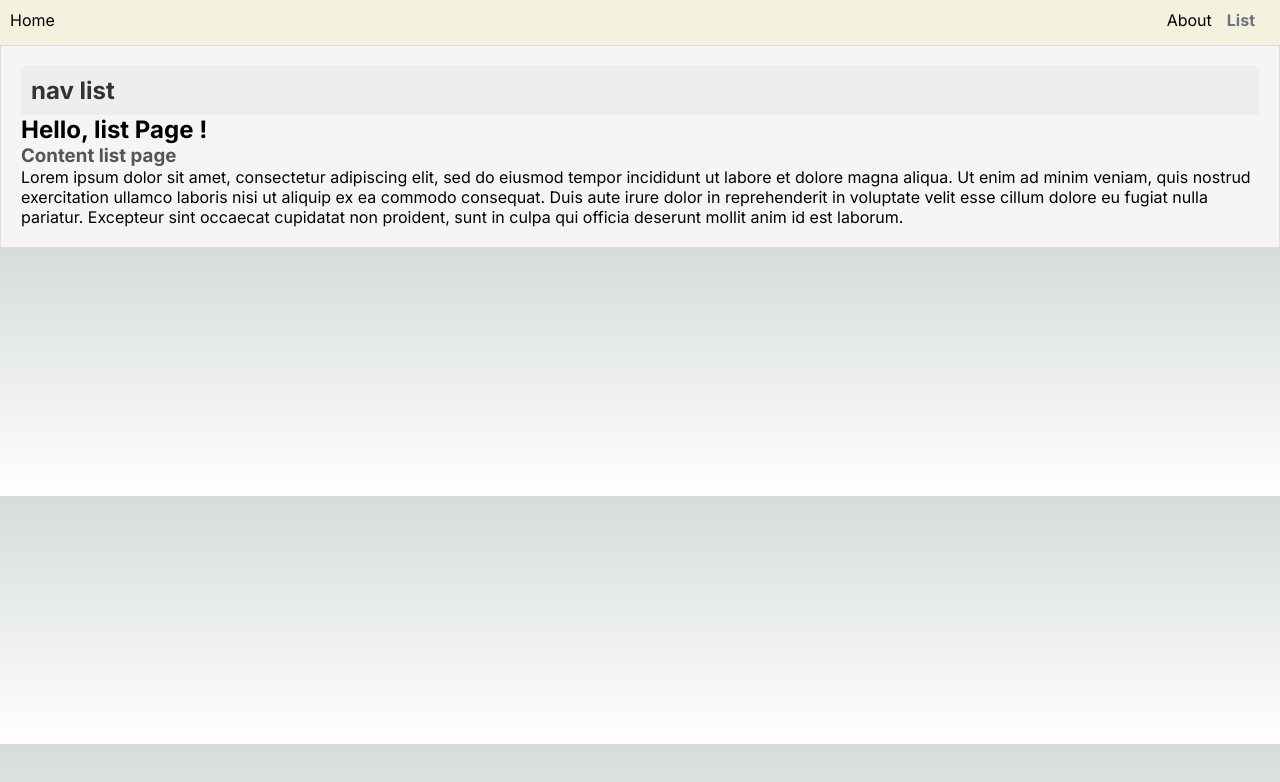
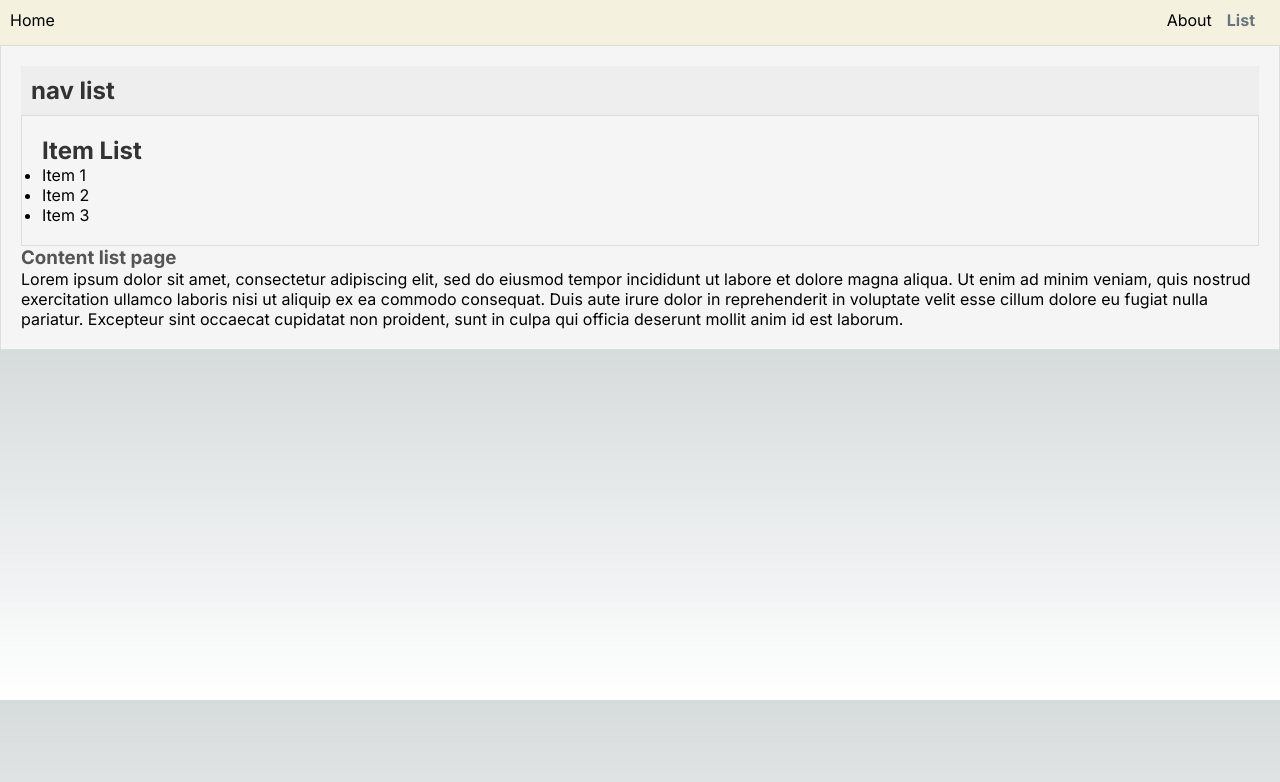
Before and after one commit to GeorginaBerrezel/next-app, a Next.js app in the folder my-app/: page /list in a window 1280 px wide. Shown: the top 782 px of the page. Built offline with nearby package versions, Linux system fonts and the light colour scheme.

Commit message:
Routing - root from items id

```diff
--- a/my-app/src/app/list/page.js
+++ b/my-app/src/app/list/page.js
@@ -1,4 +1,25 @@
-// `app/list/page.js` is the UI for the `/list` URL
-export default function Page() {
-    return <h1>Hello, list Page !</h1>
+import Link from 'next/link';
+import styles from './styles.module.css';
+
+const items = [
+    { id: '1', name: 'Item 1' },
+    { id: '2', name: 'Item 2' },
+    { id: '3', name: 'Item 3' },
+];
+
+export default function ListPage() {
+    return (
+        <section className={styles.list}>
+            <h2 className={styles.title}>Item List</h2>
+            <ul>
+                {items.map((item) => (
+                    <li key={item.id}>
+                        <Link href={`/items/${item.id}`}>
+                            {item.name}
+                        </Link>
+                    </li>
+                ))}
+            </ul>
+        </section>
+    );
 }
```
Also changed, not shown: my-app/src/app/items/page.js (added, +13 -0 lines), my-app/src/pages/_app.js (deleted, +0 -9 lines).
